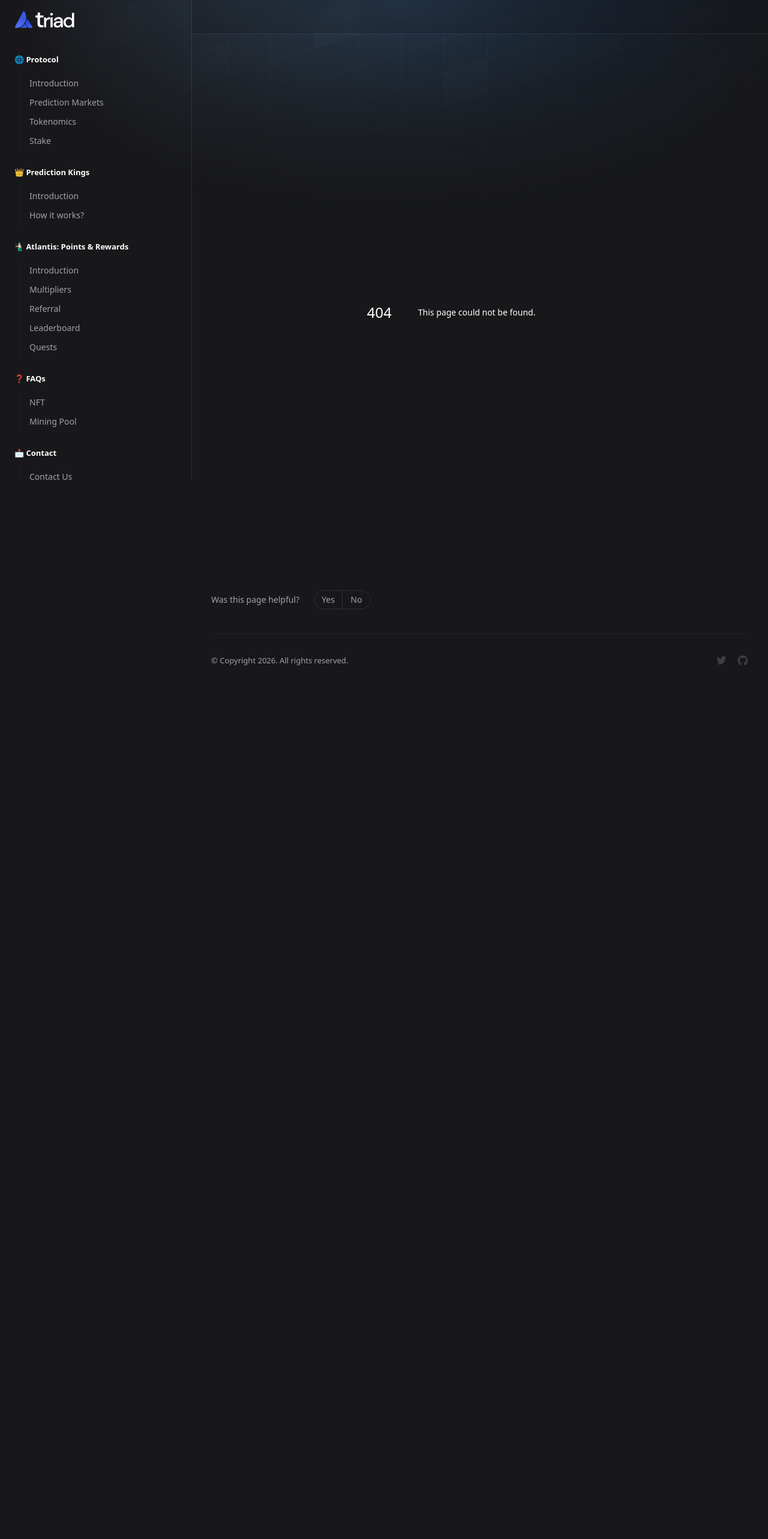
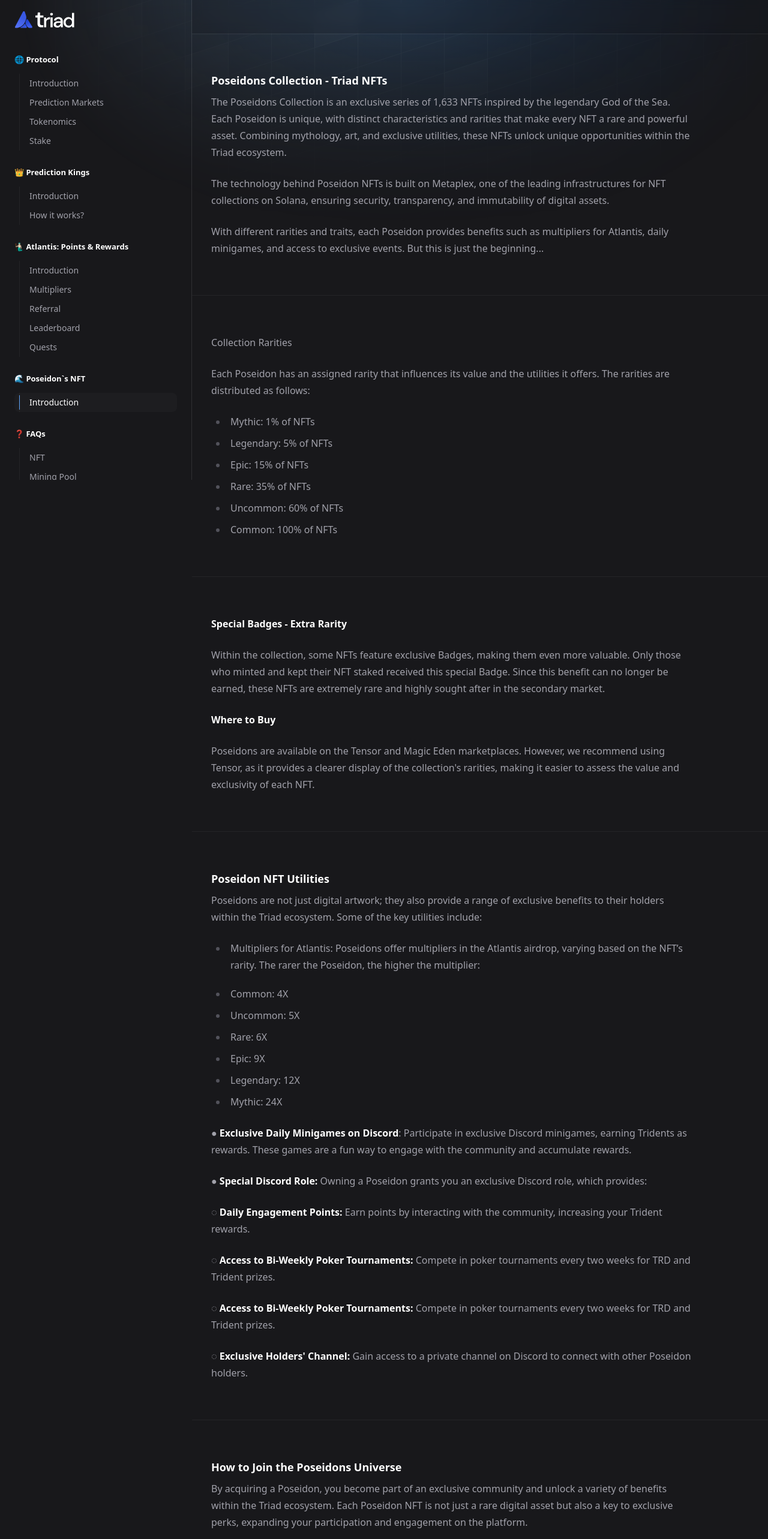
Before and after one commit to triadxyz/docs, a Next.js app: page /poseidons in a window 1280 px wide. Before the commit this address had no page. Shown: the top 2566 px of the page at 60% size. Before the commit the page ends 1177 px from the top, so only its background shows below. Built offline with nearby package versions, Linux system fonts and the light colour scheme.

Commit message:
poseidons section added in doc

```diff
--- a/src/components/Navigation.jsx
+++ b/src/components/Navigation.jsx
@@ -208,6 +208,12 @@
       { title: 'Quests', href: '/season/quests' },
     ],
   },
+      {
+    title: '🌊 Poseidon`s NFT',
+    links: [
+      { title: 'Introduction', href: '/poseidons' },
+    ],
+  },
   {
     title: '❓ FAQs',
     links: [
--- a/src/pages/index.mdx
+++ b/src/pages/index.mdx
@@ -22,7 +22,7 @@
 - Creating markets and collecting 5% or 15% fees on all open and closed positions.
 - Earning rewards in Tridents (the platform's token) during special seasons.
 
-**Gamification & Seasonal Events
+ **Gamification & Seasonal Events**
 
 During exclusive events, such as the Atlantis Season, users receive extra rewards. Currently, Triad is offering 100,000 Tridents for each market created!
 
--- /dev/null
+++ b/src/pages/poseidons/index.mdx
@@ -0,0 +1,69 @@
+export const description = 'Triad Poseidons'
+
+## Poseidons Collection - Triad NFTs
+
+The Poseidons Collection is an exclusive series of 1,633 NFTs inspired by the legendary God of the Sea. Each Poseidon is unique, with distinct characteristics and rarities that make every NFT a rare and powerful asset. Combining mythology, art, and exclusive utilities, these NFTs unlock unique opportunities within the Triad ecosystem.
+
+The technology behind Poseidon NFTs is built on Metaplex, one of the leading infrastructures for NFT collections on Solana, ensuring security, transparency, and immutability of digital assets.
+
+With different rarities and traits, each Poseidon provides benefits such as multipliers for Atlantis, daily minigames, and access to exclusive events. But this is just the beginning...
+
+---
+
+Collection Rarities
+
+Each Poseidon has an assigned rarity that influences its value and the utilities it offers. The rarities are distributed as follows:
+
+- Mythic: 1% of NFTs
+- Legendary: 5% of NFTs
+- Epic: 15% of NFTs
+- Rare: 35% of NFTs
+- Uncommon: 60% of NFTs
+- Common: 100% of NFTs
+
+---
+
+ **Special Badges - Extra Rarity**
+
+Within the collection, some NFTs feature exclusive Badges, making them even more valuable. Only those who minted and kept their NFT staked received this special Badge. Since this benefit can no longer be earned, these NFTs are extremely rare and highly sought after in the secondary market.
+
+**Where to Buy**
+
+ Poseidons are available on the Tensor and Magic Eden marketplaces. However, we recommend using Tensor, as it provides a clearer display of the collection's rarities, making it easier to assess the value and exclusivity of each NFT.
+
+---
+
+ ## Poseidon NFT Utilities
+
+ Poseidons are not just digital artwork; they also provide a range of exclusive benefits to their holders within the Triad ecosystem. Some of the key utilities include:
+
+- Multipliers for Atlantis: Poseidons offer multipliers in the Atlantis airdrop, varying based on the NFT’s rarity. The rarer the Poseidon, the higher the multiplier:
+
+* Common: 4X
+* Uncommon: 5X
+* Rare: 6X
+* Epic: 9X
+* Legendary: 12X
+* Mythic: 24X
+
+ ● **Exclusive Daily Minigames on Discord**: Participate in exclusive Discord minigames, earning Tridents as rewards. These games are a fun way to engage with the community and accumulate rewards.
+
+
+ ●	**Special Discord Role:** Owning a Poseidon grants you an exclusive Discord role, which provides:
+
+
+  ◌	 **Daily Engagement Points:** Earn points by interacting with the community, increasing your Trident rewards.
+
+   ◌ **Access to Bi-Weekly Poker Tournaments:** Compete in poker tournaments every two weeks for TRD and Trident prizes.
+
+   ◌ **Access to Bi-Weekly Poker Tournaments:** Compete in poker tournaments every two weeks for TRD and Trident prizes.
+
+  ◌  **Exclusive Holders' Channel:** Gain access to a private channel on Discord to connect with other Poseidon holders.
+
+  ---
+
+  ## How to Join the Poseidons Universe
+
+By acquiring a Poseidon, you become part of an exclusive community and unlock a variety of benefits within the Triad ecosystem. Each Poseidon NFT is not just a rare digital asset but also a key to exclusive perks, expanding your participation and engagement on the platform.
+
+Ready to become a Poseidon? Join us and explore everything Triad has to offer!
```
